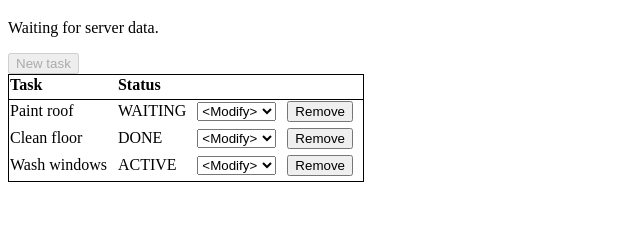
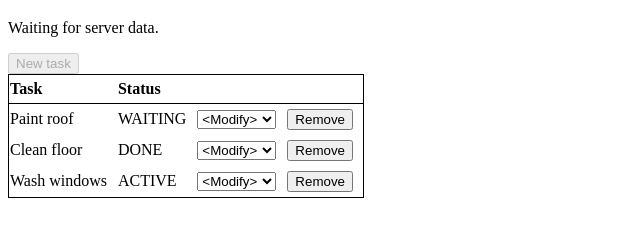
Before and after one commit to h243956/TaskOrganizer_group_13, a plain HTML site: page WebContent/index.html in a window 1280 px wide. Shown: the part 61-298 px from the top of the page, without its empty margins (0-640 px from the left). Drawn offline with Linux system fonts and the light colour scheme.

Commit message:
changed html built in showtask

```diff
--- a/WebContent/css/style.css
+++ b/WebContent/css/style.css
@@ -12,6 +12,7 @@
 	th, td {
 		padding-right: 10px;
 		padding-bottom: 5px;
+		padding-top: 5px;
 		text-align: left;
 	}
 	th {
--- a/WebContent/js/GuiHandler.js
+++ b/WebContent/js/GuiHandler.js
@@ -2,23 +2,23 @@ export default class GuiHandler {
 
   constructor() {
     this.statuses=null
-    this.mainnode=null
     this.prepareView()
   }
 
   prepareView() {
     const tasklist = document.querySelector('.tasklist')
-    const mainnode = document.createElement("table");
-    mainnode.innerHTML = `
+    const tablenode = document.createElement("table");
+    tablenode.innerHTML = `
       <thead>
         <tr>
           <th>Task</th>
           <th colspan="3">Status</th>
         </tr>
       </thead>
+      <tbody class="tasks-table">
+      </tbody>
     `;
-    tasklist.appendChild(mainnode)
-    this.mainnode=mainnode;
+    tasklist.appendChild(tablenode)
   }
 
   set allStatuses(statuses) {
@@ -34,7 +34,8 @@ export default class GuiHandler {
   }
 
   showTask(task) {
-    const tasknode = document.createElement("tbody");
+    const tasktable = document.querySelector(".tasks-table")
+    const tasknode = document.createElement("tr");
     tasknode.setAttribute('data-key', task.id);
     tasknode.innerHTML = `
       <tr data-identity="${task.id}">
@@ -55,8 +56,7 @@ export default class GuiHandler {
         <td><button type="button">Remove</button></td>
       </tr>
     `;
-    this.mainnode.appendChild(tasknode)
-
+    tasktable.appendChild(tasknode)
   }
 
   update(task) {
```
